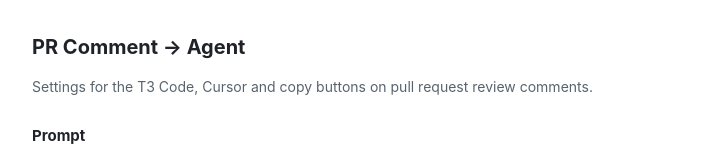
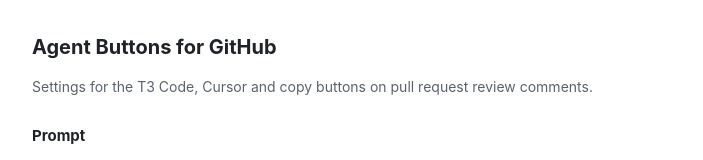
Before and after one commit to GODrums/github-agent-buttons, a browser extension: page options.html in a window 1280 px wide. Shown: the top 160 px of the page, without its empty margins (288-991 px from the left). Drawn offline with Linux system fonts and the light colour scheme.

Commit message:
Use one project name everywhere, set package version to 0.0.0
Co-Authored-By: Claude Opus 5.5 <noreply@anthropic.com>

```diff
--- a/options.html
+++ b/options.html
@@ -3,7 +3,7 @@
 <head>
 <meta charset="utf-8">
 <meta name="viewport" content="width=device-width, initial-scale=1">
-<title>PR Comment → Agent</title>
+<title>Agent Buttons for GitHub</title>
 <style>
   :root { color-scheme: light dark; --fg:#1f2328; --muted:#59636e; --bg:#fff; --border:#d1d9e0; --accent:#0969da; --ok:#1a7f37; }
   @media (prefers-color-scheme: dark) { :root { --fg:#f0f6fc; --muted:#9198a1; --bg:#0d1117; --border:#3d444d; --accent:#4493f8; --ok:#3fb950; } }
@@ -26,7 +26,7 @@
 </head>
 <body>
 <main>
-  <h1>PR Comment → Agent</h1>
+  <h1>Agent Buttons for GitHub</h1>
   <p class="lead">Settings for the T3 Code, Cursor and copy buttons on pull request review comments.</p>
 
 
--- a/package.json
+++ b/package.json
@@ -1,7 +1,7 @@
 {
-  "name": "pr-comment-agent-buttons",
+  "name": "github-agent-buttons",
   "private": true,
-  "version": "0.1.0",
+  "version": "0.0.0",
   "scripts": {
     "test": "node --test test/*.test.cjs"
   },
```
Also changed, not shown: README.md, manifest.json.
